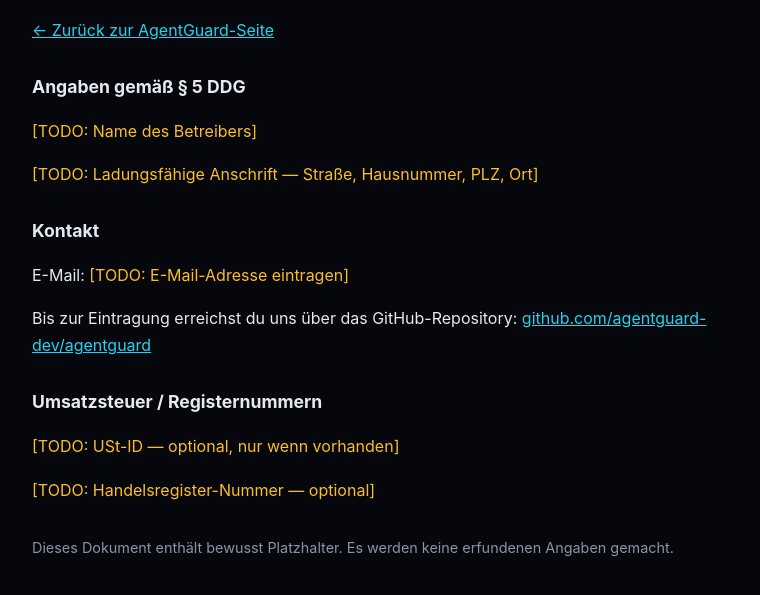
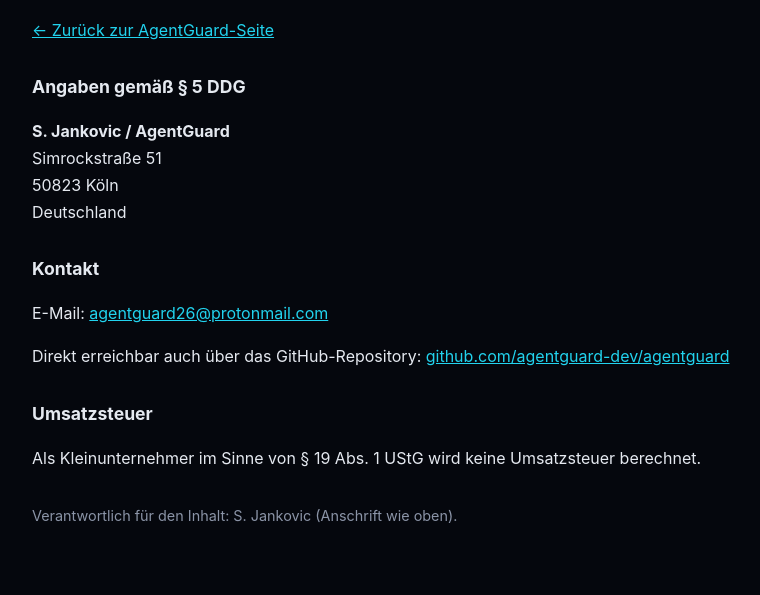
Before and after one commit to agentguard-dev/agentguard, a website: page impressum.html in a window 1280 px wide. Shown: the part 119-714 px from the top of the page, without its empty margins (228-988 px from the left). Drawn offline with Linux system fonts and the light colour scheme.

Commit message:
Rechtliches: Betreiber + Kontakt + Kleinunternehmer-Angabe (§ 19 UStG) ausgefüllt (Impressum/Datenschutz/Legal/Privacy, DE+EN, web/ gespiegelt)

```diff
--- a/impressum.html
+++ b/impressum.html
@@ -11,7 +11,6 @@ body{margin:0;background:#05070D;color:#E5E9F0;font-family:-apple-system,BlinkMa
 h1{color:#22D3EE;font-size:1.8rem}
 h2{font-size:1.1rem;margin-top:28px}
 a{color:#22D3EE}
-.todo{color:#FBBF24}
 </style>
 </head>
 <body>
@@ -20,23 +19,19 @@ a{color:#22D3EE}
 <p><a href="/agentguard/">← Zurück zur AgentGuard-Seite</a></p>
 
 <h2>Angaben gemäß § 5 DDG</h2>
-<!-- TODO: Name des Betreibers eintragen (gesetzlich verpflichtend) -->
-<p><span class="todo">[TODO: Name des Betreibers]</span></p>
-<!-- TODO: ladungsfähige Anschrift eintragen (Straße, Hausnummer, PLZ, Ort) -->
-<p><span class="todo">[TODO: Ladungsfähige Anschrift — Straße, Hausnummer, PLZ, Ort]</span></p>
+<p><strong>S. Jankovic / AgentGuard</strong><br>
+Simrockstraße 51<br>
+50823 Köln<br>
+Deutschland</p>
 
 <h2>Kontakt</h2>
-<!-- TODO: E-Mail-Adresse eintragen (gesetzlich verpflichtend, § 5 DDG) -->
-<p>E-Mail: <span class="todo">[TODO: E-Mail-Adresse eintragen]</span></p>
-<p>Bis zur Eintragung erreichst du uns über das GitHub-Repository: <a href="https://github.com/agentguard-dev/agentguard">github.com/agentguard-dev/agentguard</a></p>
+<p>E-Mail: <a href="mailto:agentguard26@protonmail.com">agentguard26@protonmail.com</a></p>
+<p>Direkt erreichbar auch über das GitHub-Repository: <a href="https://github.com/agentguard-dev/agentguard">github.com/agentguard-dev/agentguard</a></p>
 
-<h2>Umsatzsteuer / Registernummern</h2>
-<!-- TODO (optional): Umsatzsteuer-ID nach § 27a UStG, sofern vorhanden -->
-<p><span class="todo">[TODO: USt-ID — optional, nur wenn vorhanden]</span></p>
-<!-- TODO (optional): Handelsregister / sonstige Registernummern -->
-<p><span class="todo">[TODO: Handelsregister-Nummer — optional]</span></p>
+<h2>Umsatzsteuer</h2>
+<p>Als Kleinunternehmer im Sinne von § 19 Abs. 1 UStG wird keine Umsatzsteuer berechnet.</p>
 
-<p style="margin-top:32px;color:#8B94A7;font-size:.9rem">Dieses Dokument enthält bewusst Platzhalter. Es werden keine erfundenen Angaben gemacht.</p>
+<p style="margin-top:32px;color:#8B94A7;font-size:.9rem">Verantwortlich für den Inhalt: S. Jankovic (Anschrift wie oben).</p>
 </div>
 </body>
 </html>
```
Also changed, not shown: datenschutz.html (+1 -2 lines), legal.html (+4 -8 lines), privacy.html (+1 -2 lines), web/datenschutz.html (+1 -2 lines), web/impressum.html (+9 -14 lines), web/legal.html (+4 -8 lines), web/privacy.html (+1 -2 lines).
